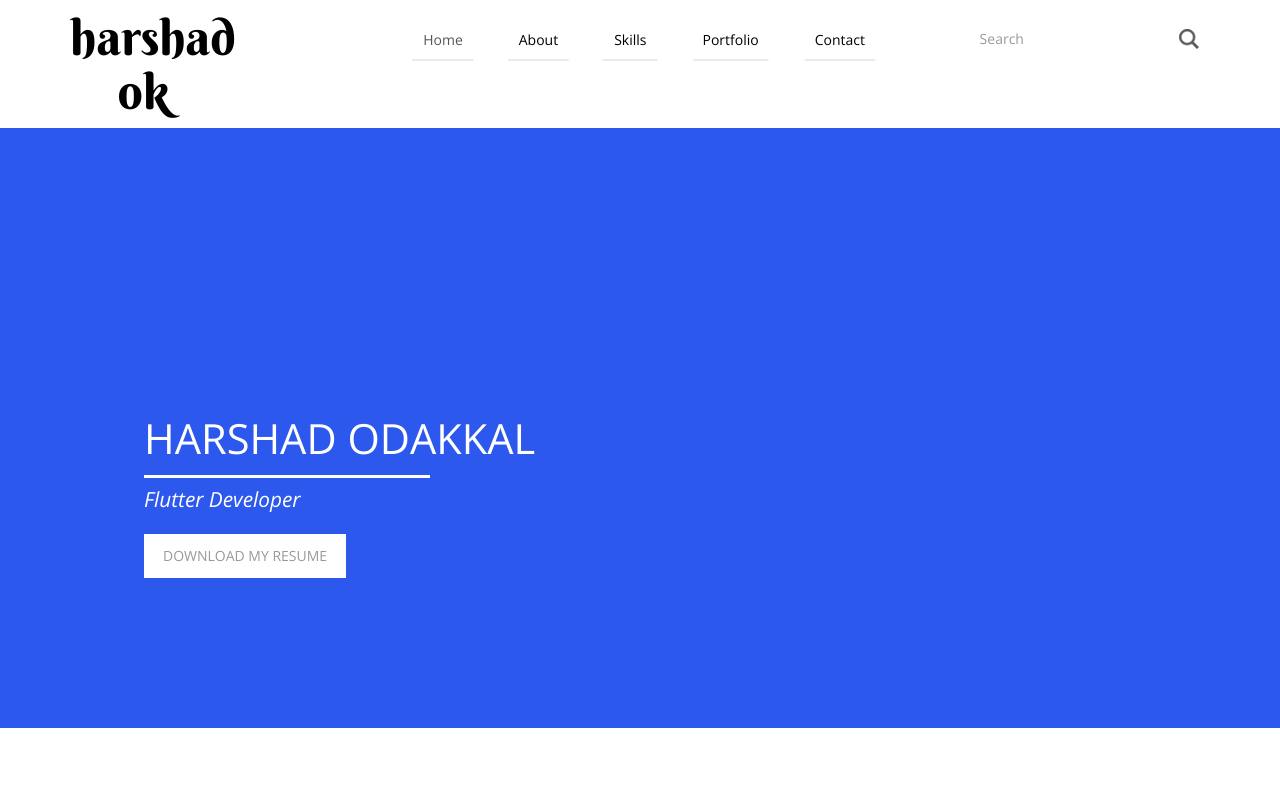
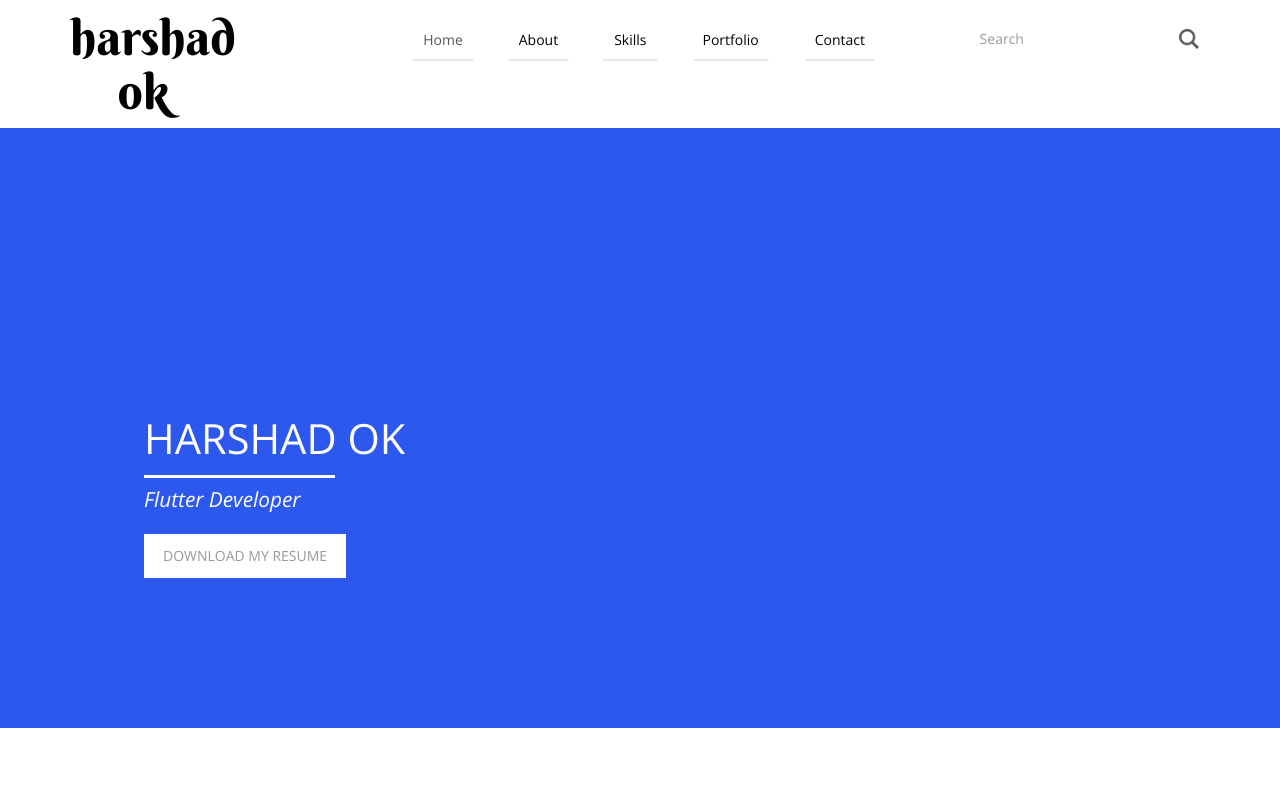
Before and after one commit to harshadok/myPersonal, a plain HTML site: page index.html in a window 1280 px wide. Shown: the top 800 px of the page. Drawn offline with nearby package versions, Linux system fonts and the light colour scheme.

Commit message:
harshad name updated

```diff
--- a/index.html
+++ b/index.html
@@ -78,7 +78,7 @@ License URL: http://creativecommons.org/licenses/by/3.0/
 	<div class="container">
 		<div class="banner-info">
 			<div class="banner-text">
-				<h1>Harshad Odakkal</h1>
+				<h1>Harshad OK</h1>
 				<h2>Flutter Developer</h2>
 				<a href="https://drive.google.com/file/d/18MdgwDDNvx8l1jPZ3sEr3T8MSGMe-rd5/view?usp=sharing" class="hvr-bounce-to-right">DOWNLOAD MY RESUME</a>
 			</div>
```
